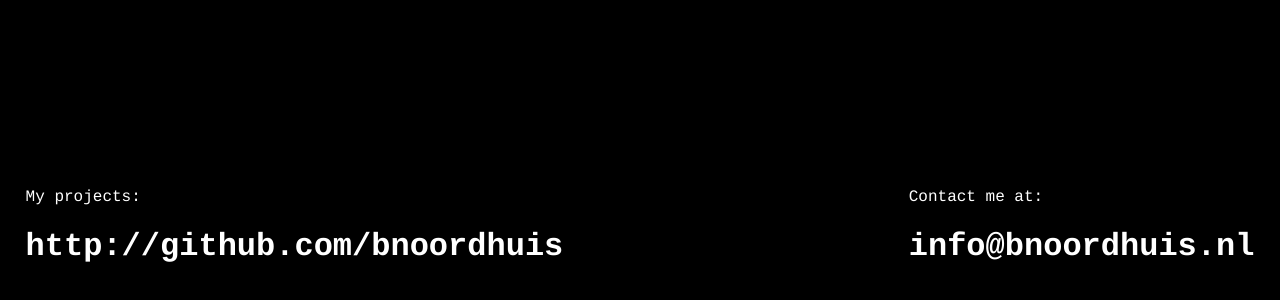
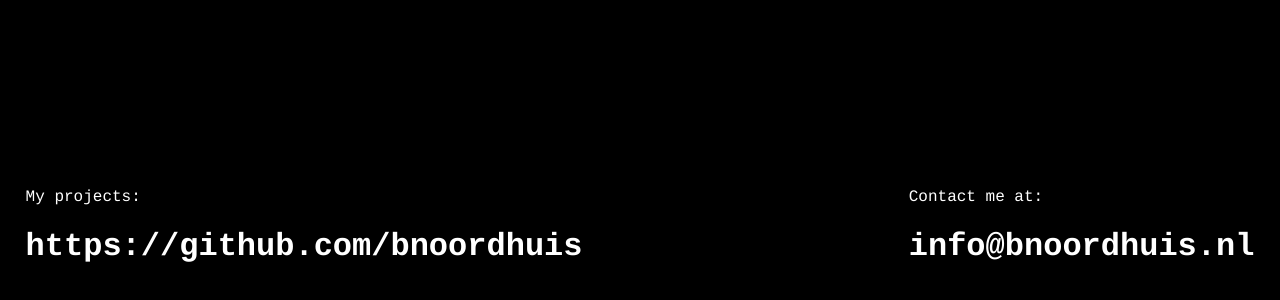
Before and after one commit to bnoordhuis/bnoordhuis.github.com, a plain HTML site: page index.html in a window 1280 px wide. Shown: the part 498-798 px from the top of the page. Drawn offline with nearby package versions, Linux system fonts and the light colour scheme.

Commit message:
Update GH URL.

```diff
--- a/index.html
+++ b/index.html
@@ -18,7 +18,7 @@
 		<div id="github">
 			My projects:
 			<h1>
-				<a href="http://github.com/bnoordhuis">http://github.com/bnoordhuis</a>
+				<a href="https://github.com/bnoordhuis">https://github.com/bnoordhuis</a>
 			</h1>
 		</div>
 		<div id="contact">
```
